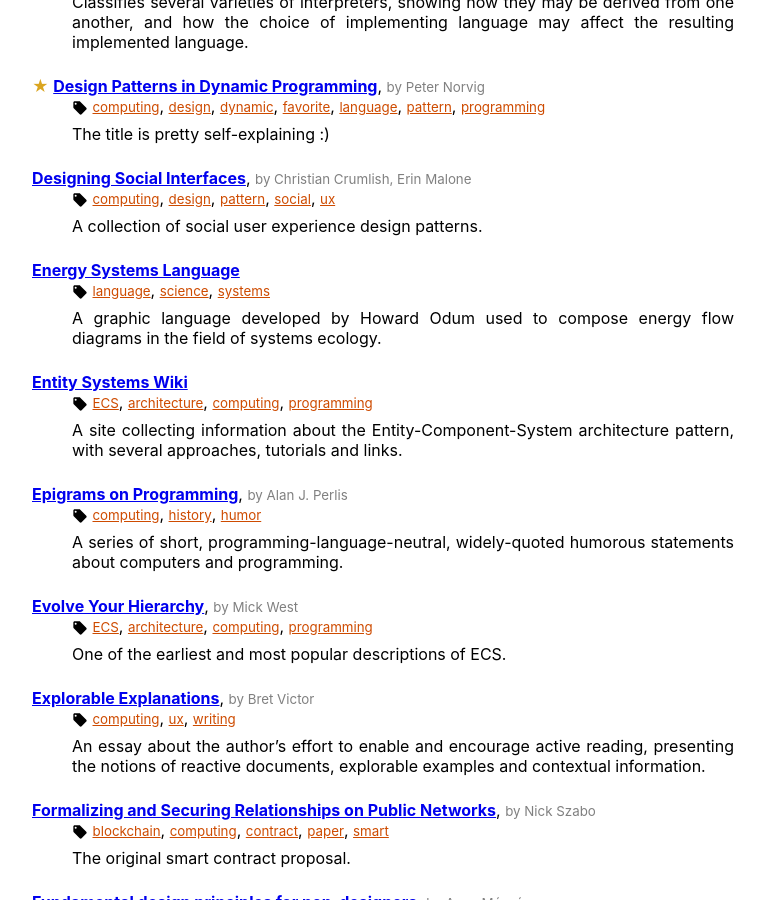
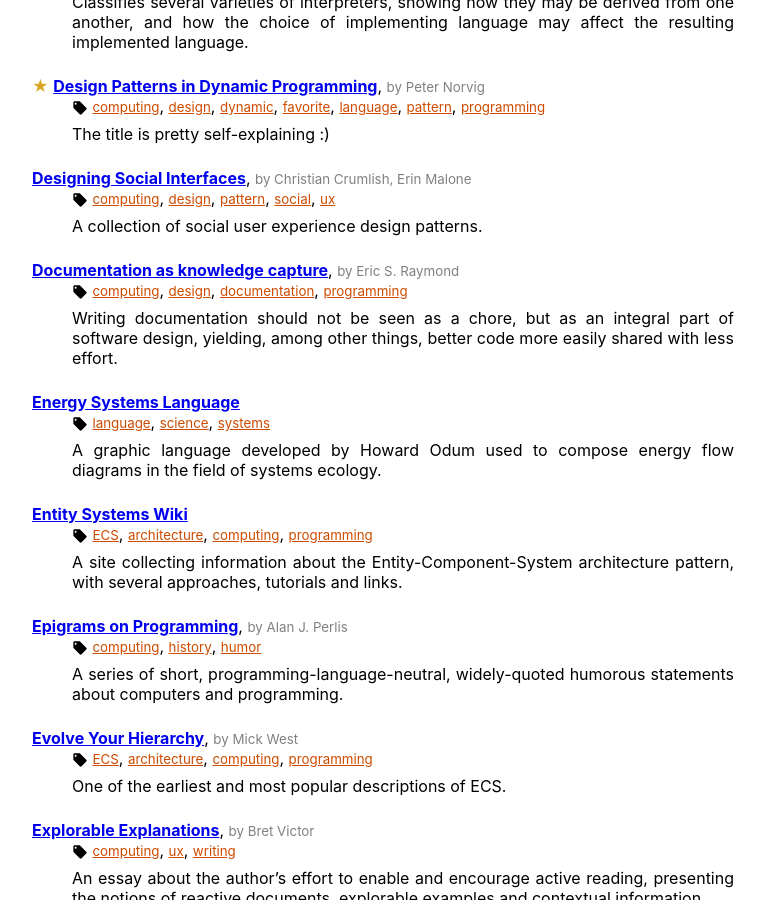
Before and after one commit to hanjos/hanjos.github.io, a Jekyll site: the page built from bookmarks.md, in a window 1280 px wide and 900 px high, scrolled down 1781 px. Shown: the whole window, without its empty margins (324-1089 px from the left). Built offline with Jekyll 4.4.1, drawn with Linux system fonts in a browser that asks for light colours.

Commit message:
Update bookmarks.yml

```diff
--- a/_data/bookmarks.yml
+++ b/_data/bookmarks.yml
@@ -395,3 +395,8 @@
   authors: Raph Koster
   description: A collection of links about MUDs and game design in general.
   tags: ['design', 'game', 'RPG']
+- url: http://esr.ibiblio.org/?p=8741
+  title: Documentation as knowledge capture
+  authors: Eric S. Raymond
+  description: Writing documentation should not be seen as a chore, but as an integral part of software design, yielding, among other things, better code more easily shared with less effort.
+  tags: ['computing', 'design', 'documentation', 'programming']
```
